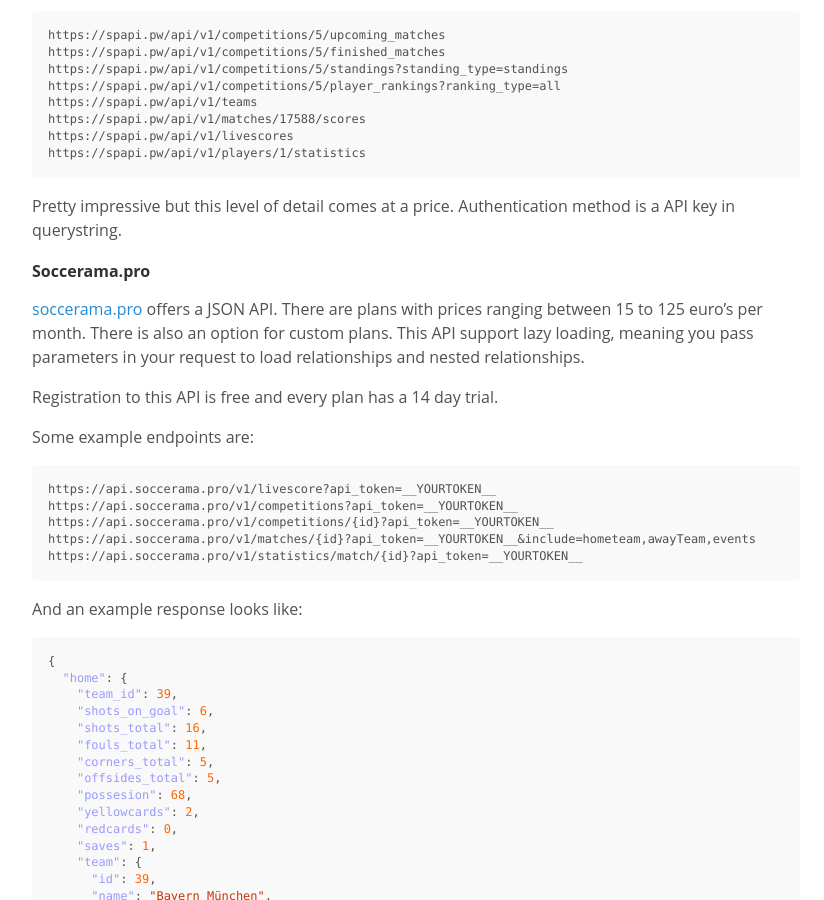
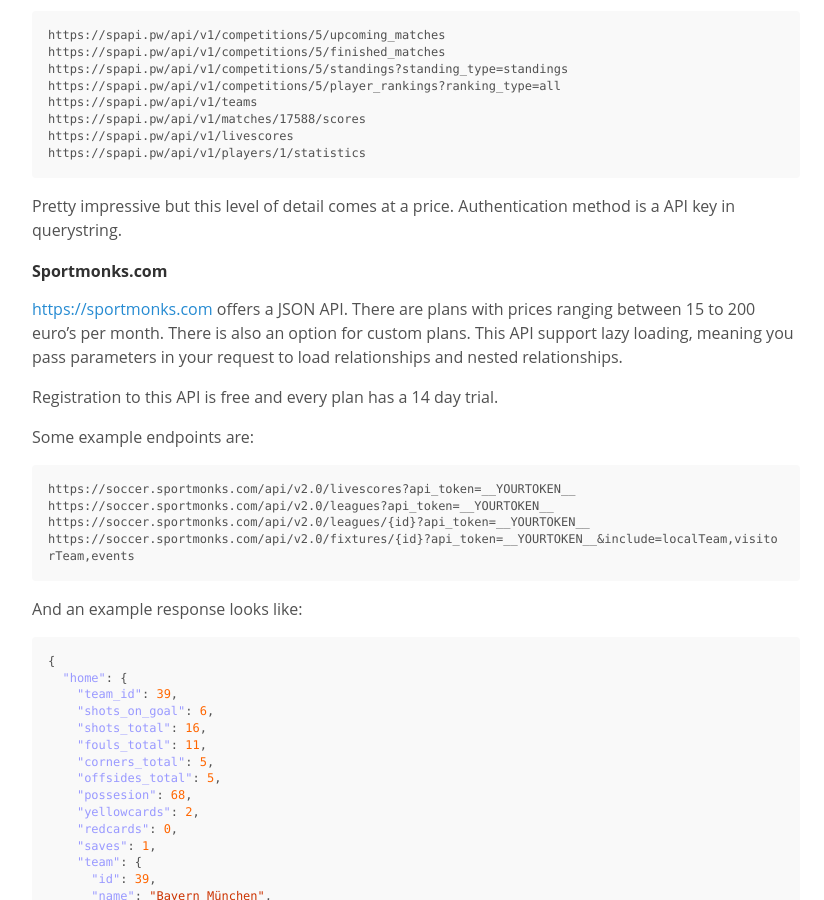
Before and after one commit to jokecamp/jokecamp.com, a Jekyll site: the page built from _posts/2014-03-08-guide-to-football-and-soccer-data-and-apis.markdown, in a window 1280 px wide and 900 px high, scrolled down 6719 px. Shown: the whole window, without its empty margins (224-1048 px from the left). Built offline with Jekyll 4.4.1, drawn with Linux system fonts in a browser that asks for light colours; Markdown is read by kramdown in place of the engine named in the settings; some of the changed text lies outside the part shown.

Commit message:
Updated brand name soccerama to SportMonks

```diff
--- a/_posts/2014-03-08-guide-to-football-and-soccer-data-and-apis.markdown
+++ b/_posts/2014-03-08-guide-to-football-and-soccer-data-and-apis.markdown
@@ -38,7 +38,7 @@ Jump to a specific source:
   - [football-api.com](#footballapi)
   - [CrowdScores and FastestLiveScores API](#CrowdScores)
   - [SPAPI](#spapi)
-  - [Soccerama.pro](#soccerama)
+  - [SportMonks.com](#sportmonks)
   - [XMLSoccer.com](#xmlsoccer)
   - [Resultados de Fútbol API](#resultados)
   - [opta](#opta)
@@ -318,20 +318,19 @@ Example endpoints:
 
 Pretty impressive but this level of detail comes at a price. Authentication method is a API key in querystring.
 
-<a name="soccerama"></a>
-####Soccerama.pro
+<a name="sportmonks"></a>
+####Sportmonks.com
 
-[soccerama.pro](https://soccerama.pro) offers a JSON API. There are plans with prices ranging between 15 to 125 euro's per month. There is also an option for custom plans. This API support lazy loading, meaning you pass parameters in your request to load relationships and nested relationships.
+[https://sportmonks.com](https://sportmonks.com) offers a JSON API. There are plans with prices ranging between 15 to 200 euro's per month. There is also an option for custom plans. This API support lazy loading, meaning you pass parameters in your request to load relationships and nested relationships.
 
 Registration to this API is free and every plan has a 14 day trial.
 
 Some example endpoints are:
 
-    https://api.soccerama.pro/v1/livescore?api_token=__YOURTOKEN__
-    https://api.soccerama.pro/v1/competitions?api_token=__YOURTOKEN__
-    https://api.soccerama.pro/v1/competitions/{id}?api_token=__YOURTOKEN__
-    https://api.soccerama.pro/v1/matches/{id}?api_token=__YOURTOKEN__&include=hometeam,awayTeam,events
-    https://api.soccerama.pro/v1/statistics/match/{id}?api_token=__YOURTOKEN__
+    https://soccer.sportmonks.com/api/v2.0/livescores?api_token=__YOURTOKEN__
+    https://soccer.sportmonks.com/api/v2.0/leagues?api_token=__YOURTOKEN__
+    https://soccer.sportmonks.com/api/v2.0/leagues/{id}?api_token=__YOURTOKEN__
+    https://soccer.sportmonks.com/api/v2.0/fixtures/{id}?api_token=__YOURTOKEN__&include=localTeam,visitorTeam,events
 
 And an example response looks like:
 
```
